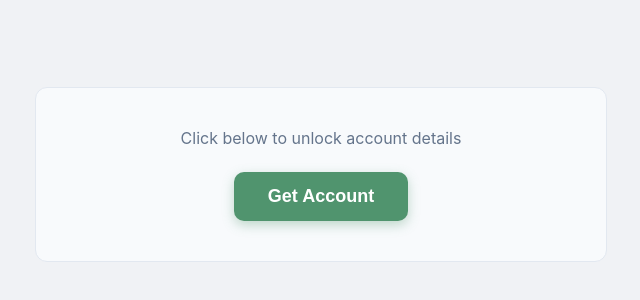
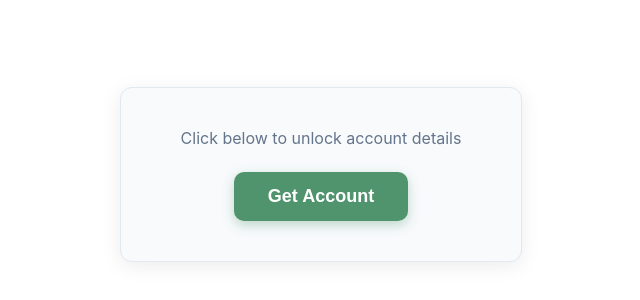
Before and after one commit to spiciestmeow/add-button, a plain HTML site: page index.html in a window 1280 px wide. Shown: the part 226-526 px from the top of the page, without its empty margins (319-959 px from the left). Drawn offline with Linux system fonts and the light colour scheme.

Commit message:
Update index.html

```diff
--- a/index.html
+++ b/index.html
@@ -3,46 +3,45 @@
 <head>
     <meta charset="UTF-8">
     <meta name="viewport" content="width=device-width, initial-scale=1.0">
-    <title>Account Details Card</title>
+    <title>Fixed Card with Transparent Background</title>
     <style>
-        /* Center the card on the page */
-        body {
+        /* This handles the outside transparency */
+        html, body {
             margin: 0;
             padding: 0;
+            background-color: transparent !important;
+            height: 100vh;
             display: flex;
             justify-content: center;
             align-items: center;
-            min-height: 100vh;
-            background-color: #f0f2f5;
-            font-family: -apple-system, BlinkMacSystemFont, "Segoe UI", Roboto, Arial, sans-serif;
+            font-family: -apple-system, BlinkMacSystemFont, "Segoe UI", Roboto, Helvetica, Arial, sans-serif;
         }
 
-        /* The Card Container */
+        /* The Card - Colors are hard-coded so they NEVER change */
         .card {
-            background-color: #f8fafc;
+            background-color: #f8fafc; /* Stays light grey/white */
             border: 1px solid #e2e8f0;
             border-radius: 12px;
             padding: 40px 60px;
             text-align: center;
             max-width: 450px;
-            width: 100%;
+            width: 90%;
+            box-shadow: 0 4px 20px rgba(0, 0, 0, 0.08);
         }
 
-        /* The Instruction Text */
         .instruction {
-            color: #64748b;
+            color: #64748b; /* Stays slate blue */
             font-size: 16px;
             margin-bottom: 24px;
             margin-top: 0;
         }
 
-        /* Link Wrapper to make it clickable to a URL */
         .btn-link {
             text-decoration: none;
             display: inline-block;
         }
 
-        /* The Static Button with #50946E */
+        /* The Button - Stays #50946E */
         .btn {
             background-color: #50946E;
             color: #ffffff;
@@ -52,26 +51,22 @@
             font-size: 18px;
             font-weight: 600;
             cursor: pointer;
-
-            /* Static Shadow */
             box-shadow: 0 4px 12px rgba(80, 148, 110, 0.35);
 
-            /* Explicitly disabling animations/transitions */
+            /* Absolutely no animations */
             transition: none;
             transform: none;
         }
 
-        /* Ensuring hover state is identical to normal state (no animation) */
+        /* Force hover state to stay identical to normal state */
         .btn:hover {
             background-color: #50946E;
+            transform: none;
             box-shadow: 0 4px 12px rgba(80, 148, 110, 0.35);
-            transform: none;
         }
 
-        /* Ensuring active (click) state is identical */
         .btn:active {
             background-color: #50946E;
-            transform: none;
         }
     </style>
 </head>
```
